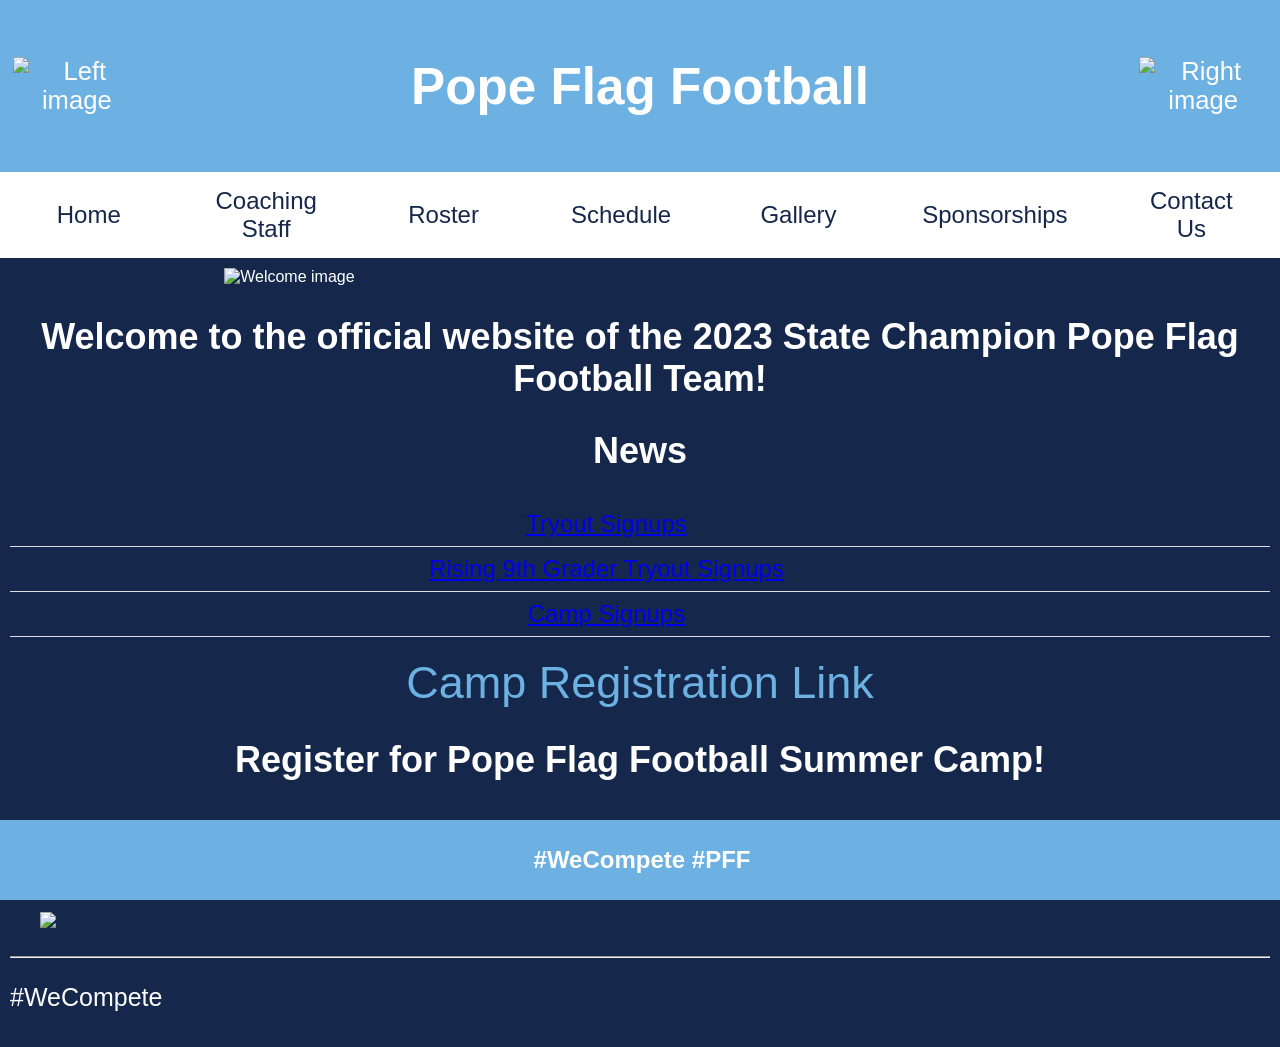
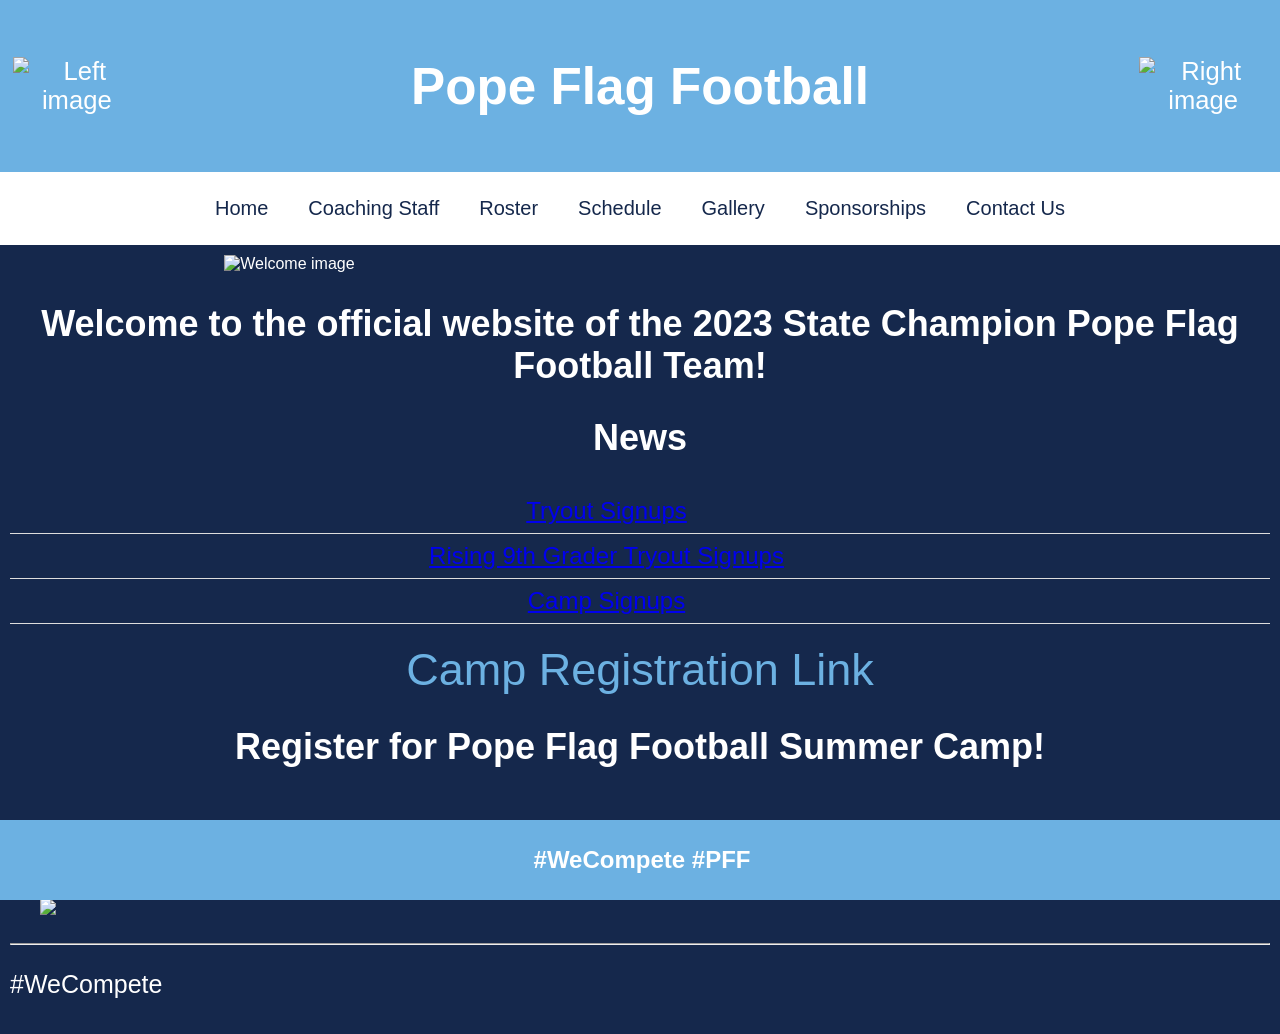

2026 First Commit

--- a/style.css
+++ b/style.css
@@ -50,35 +50,109 @@ h1 {
     max-width: 30%; /* Adjust for smaller screens */
   }
 }
+/* --- Base / Desktop Styles (Your modified CSS) --- */
 nav {
-    background-color: #fff;
-    text-align: center;
-    padding: 15px 0;
-    width: 100%; /* Make sure nav takes 100% width of the viewport */
-    display: flex; /* Use flexbox */
-    justify-content: space-around; /* Distribute items evenly along the main axis */
-    flex-wrap: wrap; /* Allow items to wrap to the next line if needed */
-    align-items: center;
+  background-color: #fff;
+  padding: 15px 20px;
+  width: 100%; 
+  box-sizing: border-box;
+  display: flex; 
+  justify-content: center; /* Keeps logo on left, links/hamburger on right */
+  align-items: center;
+  position: relative;
 }
 
+.nav-logo {
+  color: #15284c;
+  font-size: 24px;
+  font-weight: bold;
+}
+
+.nav-links {
+  display: flex;
+  justify-content: space-around;
+  flex-wrap: nowrap;
+  flex-grow: 1;
+  max-width: 1000px; /* Limits maximum expansion on desktop */
+}
 
 nav a {
-    color: #15284c;
-    text-decoration: none;
-    padding: 0 35px;
-    font-size: 24px;
-    flex: 1; /* Let each link take equal space within the flex container */
-    max-width: 200px; /* Optionally, set a max-width for each link */
+  color: #15284c;
+  text-decoration: none;
+  padding: 10px 20px; /* Reduced side padding slightly for better fit */
+  font-size: 20px; /* Cleaned up size for desktop layout compatibility */
+  text-align: center;
 }
-
 
 nav a:hover {
-    text-decoration: underline;
+  text-decoration: underline;
 }
 
-nav span {
-  color: white; /* Set text color */
-  font-size: 20px; /* Adjust font size */
+/* Hide the hamburger button on desktop */
+.menu-toggle {
+  display: none;
+  flex-direction: column;
+  cursor: pointer;
+  background: transparent;
+  border: none;
+  padding: 0;
+}
+
+.menu-toggle .bar {
+  height: 3px;
+  width: 25px;
+  background-color: #15284c;
+  margin: 4px 0;
+  border-radius: 2px;
+  transition: all 0.3s ease;
+}
+
+
+/* --- Mobile Responsive Styles (Screens under 768px) --- */
+@media (max-width: 768px) {
+  /* Show the hamburger button */
+  .menu-toggle {
+      display: flex;
+  }
+
+  /* Convert link container into a hidden vertical dropdown drawer */
+  .nav-links {
+      display: none; /* Hidden by default */
+      flex-direction: column;
+      width: 100%;
+      background-color: #fff;
+      position: absolute;
+      top: 100%; /* Sits directly underneath the nav bar */
+      left: 0;
+      box-shadow: 0 8px 16px rgba(0,0,0,0.1);
+      padding: 10px 0;
+      z-index: 100;
+  }
+
+  /* Make links block elements stacked vertically */
+  nav a {
+      width: 100%;
+      max-width: none;
+      padding: 15px 0;
+      box-sizing: border-box;
+      border-bottom: 1px solid #f0f0f0;
+  }
+
+  /* Target state when menu is toggled active via JS */
+  .nav-links.active {
+      display: flex;
+  }
+
+  /* Optional: Turn the hamburger icon into an "X" when open */
+  .menu-toggle.active .bar:nth-child(2) {
+      opacity: 0;
+  }
+  .menu-toggle.active .bar:nth-child(1) {
+      transform: translateY(11px) rotate(45deg);
+  }
+  .menu-toggle.active .bar:nth-child(3) {
+      transform: translateY(-11px) rotate(-45deg);
+  }
 }
 
 .gray-bar {
